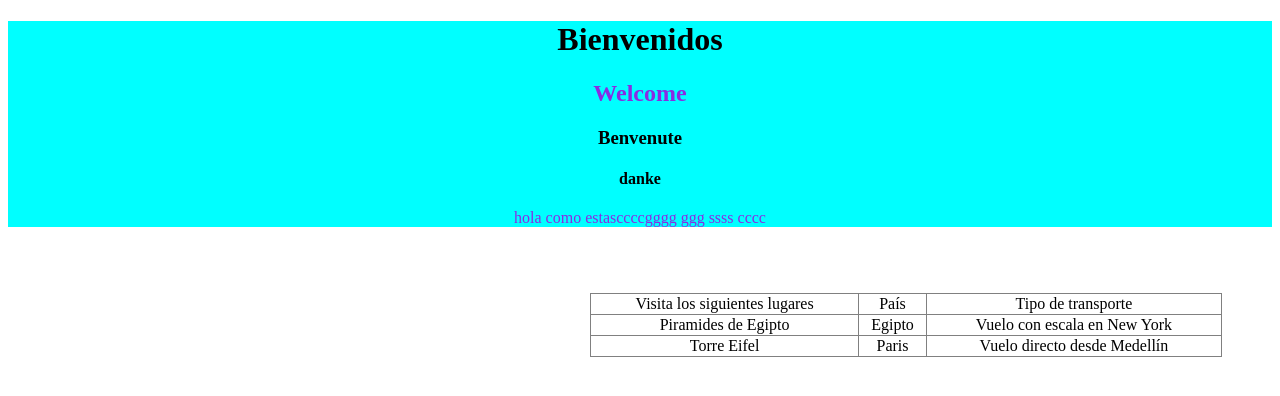
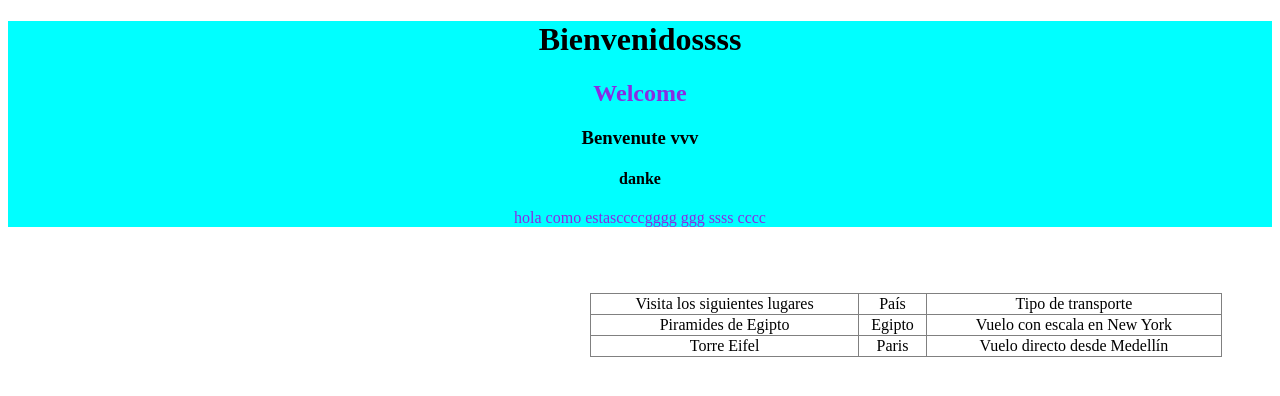
Before and after one commit to RosalbaMesaMotato/repositorio, a plain HTML site: page index.html in a window 1280 px wide. Drawn offline with Linux system fonts and the light colour scheme.

Commit message:
subida uno

```diff
--- a/index.html
+++ b/index.html
@@ -8,9 +8,9 @@
 </head>
 <body>
  <div class="class">
-    <h1>Bienvenidos</h1>
+    <h1>Bienvenidossss</h1>
     <h2>Welcome</h2>
-    <h3>Benvenute</h3>
+    <h3>Benvenute vvv</h3>
     <h4>danke</h4>
     <p>hola como estasccccgggg ggg  ssss cccc</p>
     <table border="1px">
```
